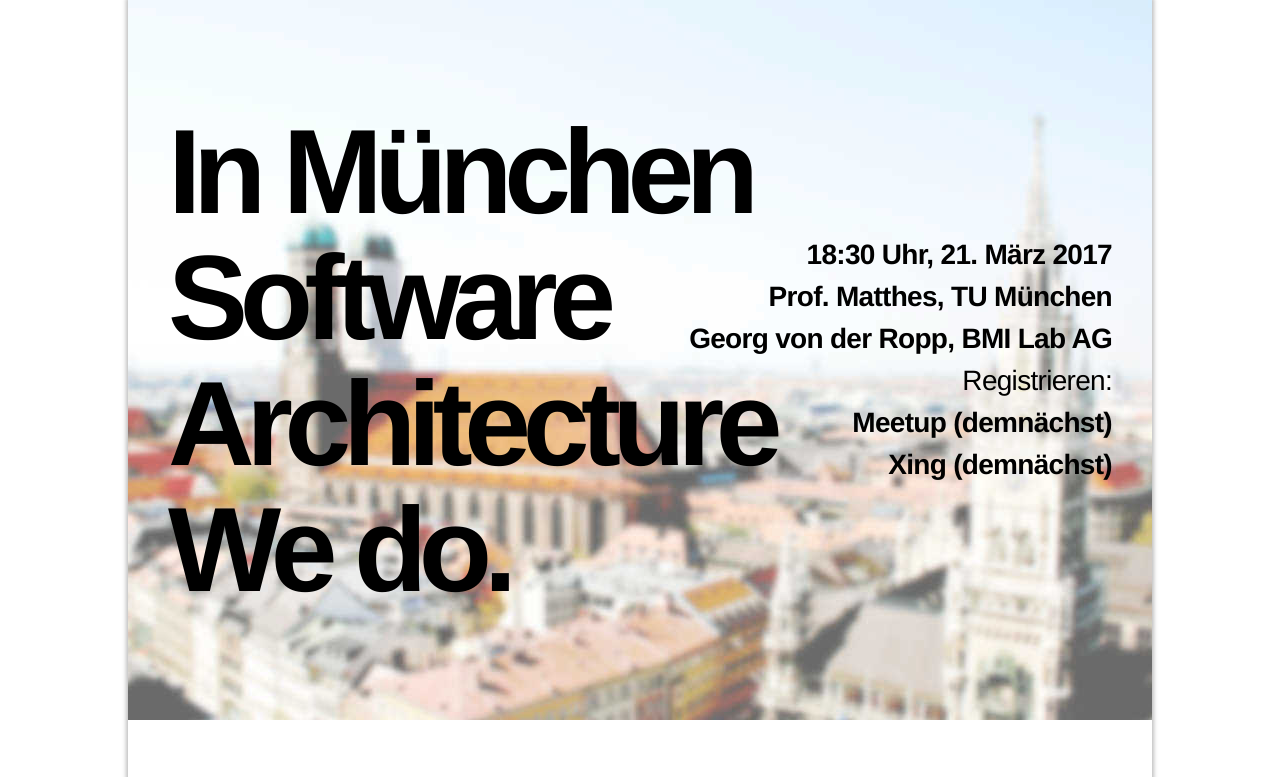
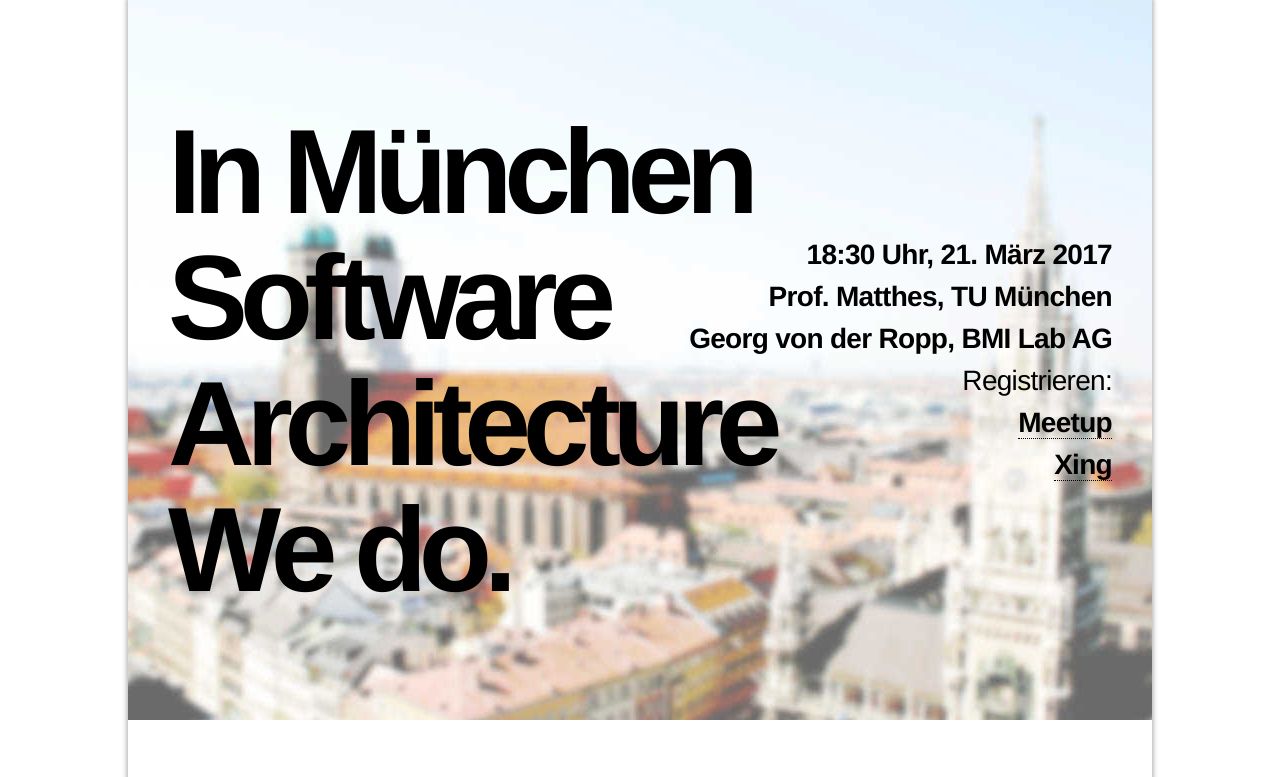
Before and after one commit to swa-muc/swa-muc.github.io, a plain HTML site: page index.html in a window 1280 px wide. Shown: the top 777 px of the page. Drawn offline with Linux system fonts and the light colour scheme.

Commit message:
Update Evens bei Meetup & Xing

```diff
--- a/index.html
+++ b/index.html
@@ -23,8 +23,8 @@
       <span class="important-info">Prof. Matthes, TU München<br></span>
       <span class="important-info">Georg von der Ropp, BMI Lab AG<br></span>
       Registrieren:<br/>
-      <span class="important-info">Meetup (demnächst)<br/></span>
-      <span class="important-info">Xing (demnächst)</span>
+      <span class="important-info"><a href="https://www.meetup.com/de-DE/Software-Architektur-Muenchen/events/238108620/">Meetup</a><br/></span>
+      <span class="important-info"><a href="https://www.xing.com/events/treffen-software-architektur-munchen-1789885">Xing</a></span>
     </div>
   </section>
 
```
